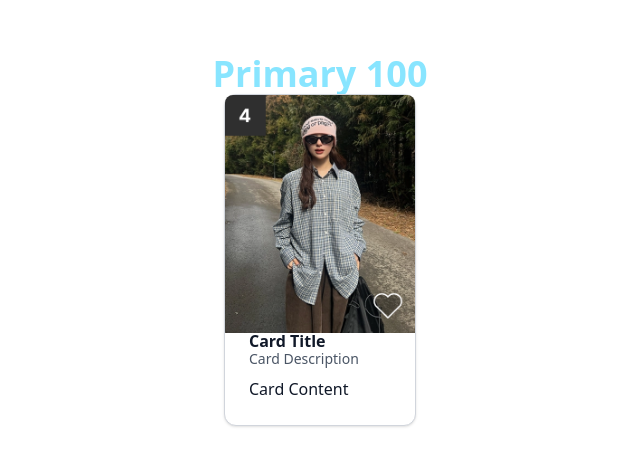
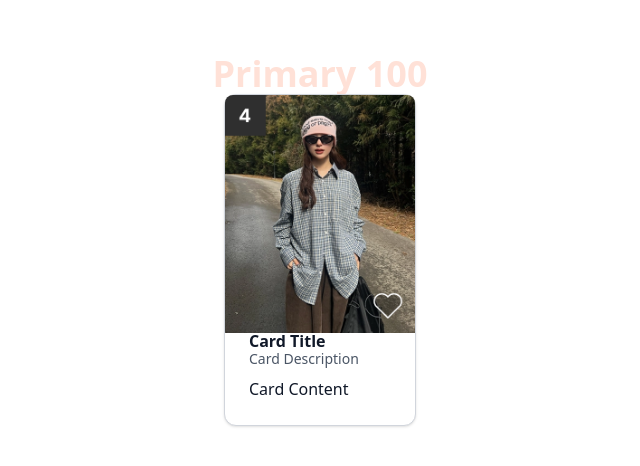
Before and after one commit to HyebinHwang1/Tokens_example, a Next.js app: page / in a window 1280 px wide. Shown: the part 160-626 px from the top of the page, without its empty margins (320-960 px from the left). Built offline with nearby package versions, Linux system fonts and the light colour scheme.

Commit message:
FIx: theme color

```diff
--- a/src/app/theme.css
+++ b/src/app/theme.css
@@ -1,7 +1,4 @@
 @theme {
-  --font-notoSansJP: var(--font-notoSansJP);
-  --font-pretendard: var(--font-pretendard);
-
   --color-grey-0: #ffffff;
   --color-grey-100: #f5f5f5;
   --color-grey-200: #e0e0e0;
@@ -10,21 +7,21 @@
   --color-grey-500: #878787;
   --color-grey-600: #606060;
   --color-grey-700: #4d4d4d;
-  --color-grey-800: #333333;
-  --color-grey-900: #191919;
-  --color-red-100: #f7cecc;
-  --color-red-300: #e86c66;
-  --color-red-500: #d90a00;
-  --color-red-700: #820600;
-  --color-red-900: #2b0200;
-  --color-blue-100: #d8e6fd;
-  --color-blue-300: #89b4f8;
-  --color-blue-500: #3b82f3;
-  --color-blue-700: #234e92;
-  --color-blue-900: #0c1a31;
-  --color-primary-100: #88e5ff;
-  --color-primary-200: #4249a2;
-  --color-secondary-100: #ff0000;
-  --color-secondary-200: #c30000;
-  --color-secondary-300: #7f0202;
+  --color-grey-800: #2f2f2f;
+  --color-grey-900: #0f0f0f;
+  --color-primary-100: #ffe1d7;
+  --color-primary-300: #ffa488;
+  --color-primary-500: #ff6738;
+  --color-primary-700: #993e22;
+  --color-primary-900: #33150b;
+  --color-secondary-100: #d8e6fd;
+  --color-secondary-300: #89b4f8;
+  --color-secondary-500: #3b82f3;
+  --color-secondary-700: #234e92;
+  --color-secondary-900: #0c1a31;
+  --color-danger-100: #f7cecc;
+  --color-danger-300: #e86c66;
+  --color-danger-500: #d90a00;
+  --color-danger-700: #820600;
+  --color-danger-900: #2b0200;
 }
```
